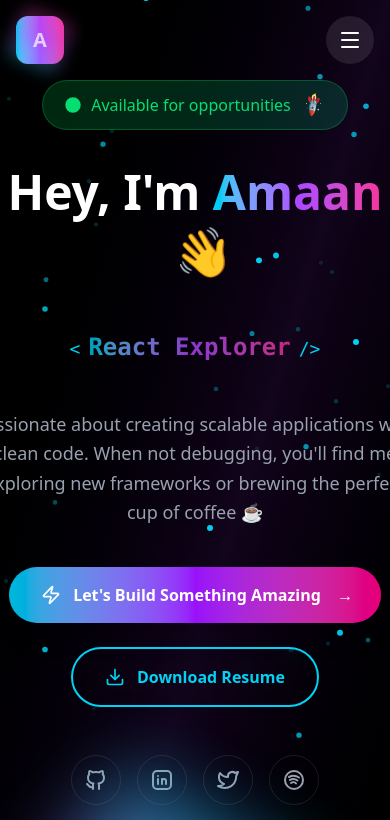
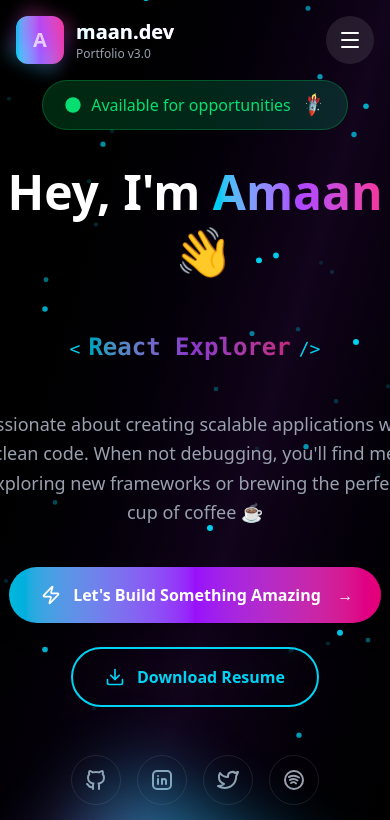
Before and after one commit to Amaan63/Portfolio, a Next.js app: page / in a window 390 px wide. Shown: the top 820 px of the page. Built offline with nearby package versions, Linux system fonts and the light colour scheme.

Commit message:
removed hidden from the span to visibe in mobile too

```diff
--- a/src/components/Header/Header.tsx
+++ b/src/components/Header/Header.tsx
@@ -80,7 +80,7 @@ const Header = () => {
                 transition={{ duration: 8, repeat: Infinity, ease: "linear" }}
               />
             </div>
-            <div className="hidden sm:block">
+            <div className=" sm:block">
               <span className="text-white font-bold text-xl bg-gradient-to-r from-cyan-400 to-purple-400 bg-clip-text">
                 maan.dev
               </span>
@@ -153,6 +153,5 @@ const Header = () => {
       </div>
     </header>
   );
-
 };
 export default Header;
```
